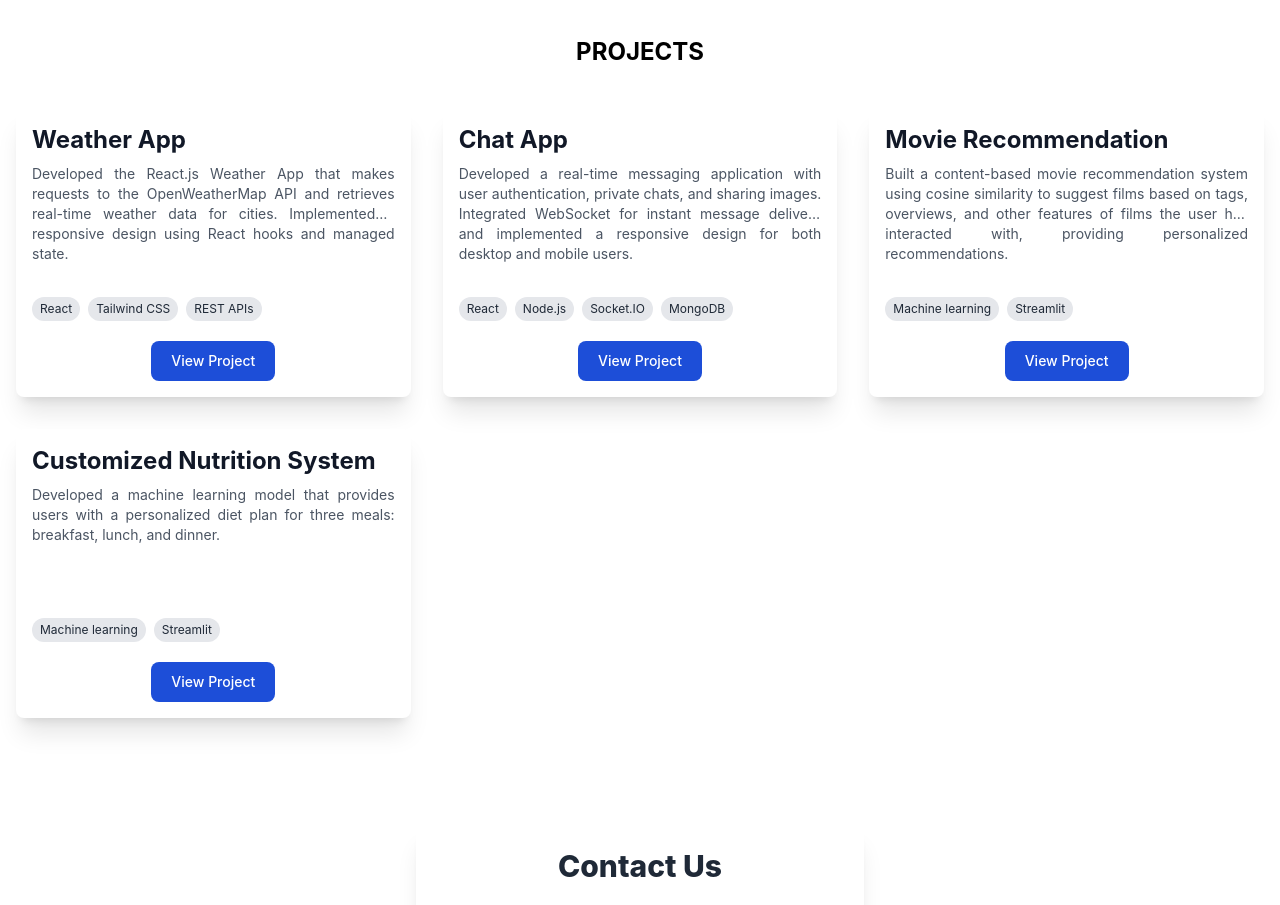
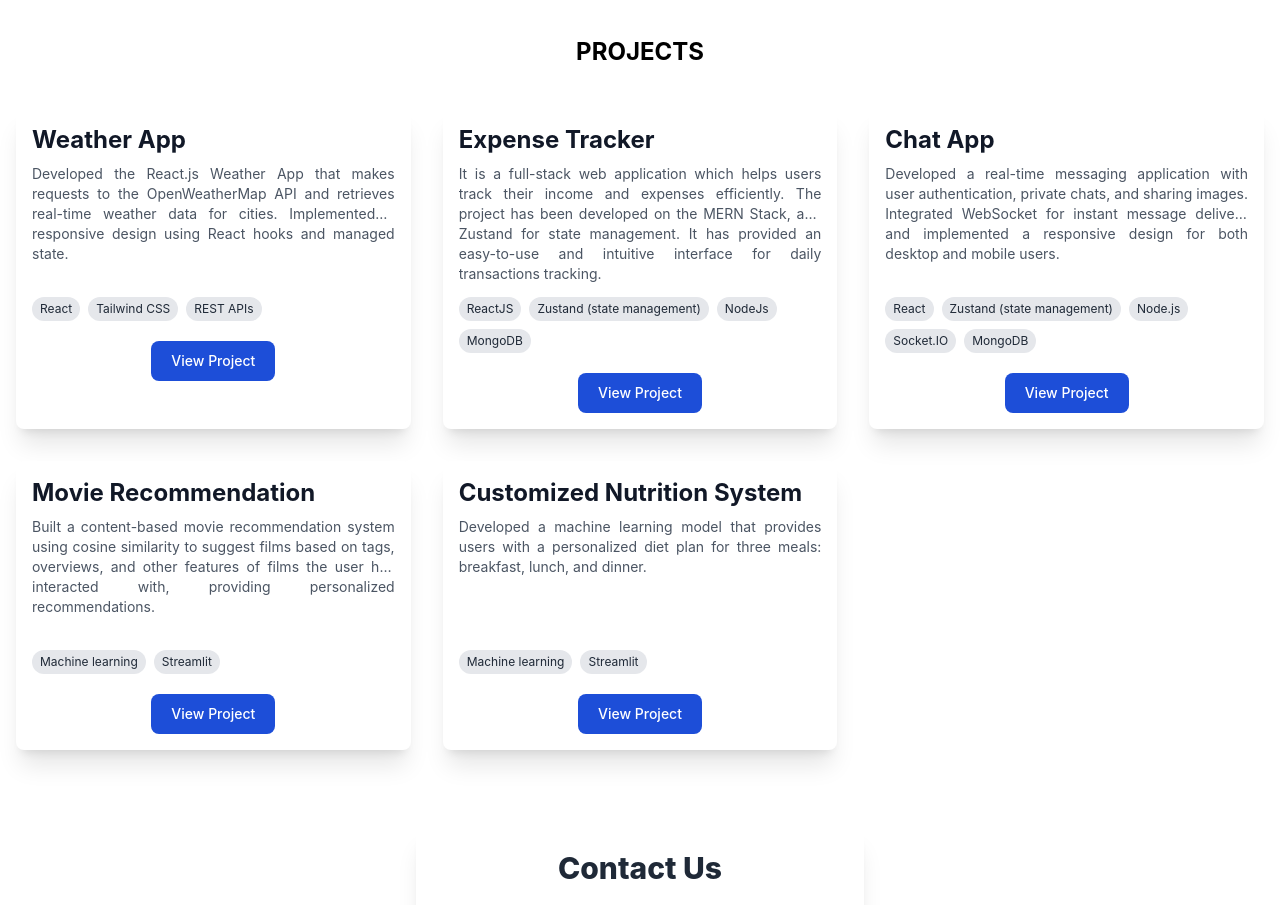
Before and after one commit to Ajaykumar-2246/Portfolio, a React (Create React App) app: page / in a window 1280 px wide. Shown: the part 3240-4145 px from the top of the page. Built offline with nearby package versions, Linux system fonts and the light colour scheme.

Commit message:
MY Portfolio

```diff
--- a/src/components/projects/projects.js
+++ b/src/components/projects/projects.js
@@ -14,16 +14,28 @@ function Projects() {
       url: "https://weather-app-9ysi.vercel.app/",
     },
     {
+      title: "Expense Tracker",
+      content: "It is a full-stack web application which helps users track their income and expenses efficiently. The project has been developed on the MERN Stack, and Zustand for state management. It has provided an easy-to-use and intuitive interface for daily transactions tracking.",
+      tools: [
+        { name: "ReactJS" },
+        { name: "Zustand (state management)" },
+        { name: "NodeJs" },
+        { name: "MongoDB" },
+      ],
+      url: "https://spendly-qhpk.onrender.com",
+    },
+    {
       title: "Chat App",
       content:
         "Developed a real-time messaging application with user authentication, private chats, and sharing images. Integrated WebSocket for instant message delivery and implemented a responsive design for both desktop and mobile users.",
       tools: [
         { name: "React" },
+        { name: "Zustand (state management)" },
         { name: "Node.js" },
         { name: "Socket.IO" },
         { name: "MongoDB" },
       ],
-      url: "https://fullstack-chat-app-me62.onrender.com/login", // Replace with the actual demo link
+      url: "https://chatease-15l6.onrender.com",
     },
     {
       title: "Movie Recommendation",
```
